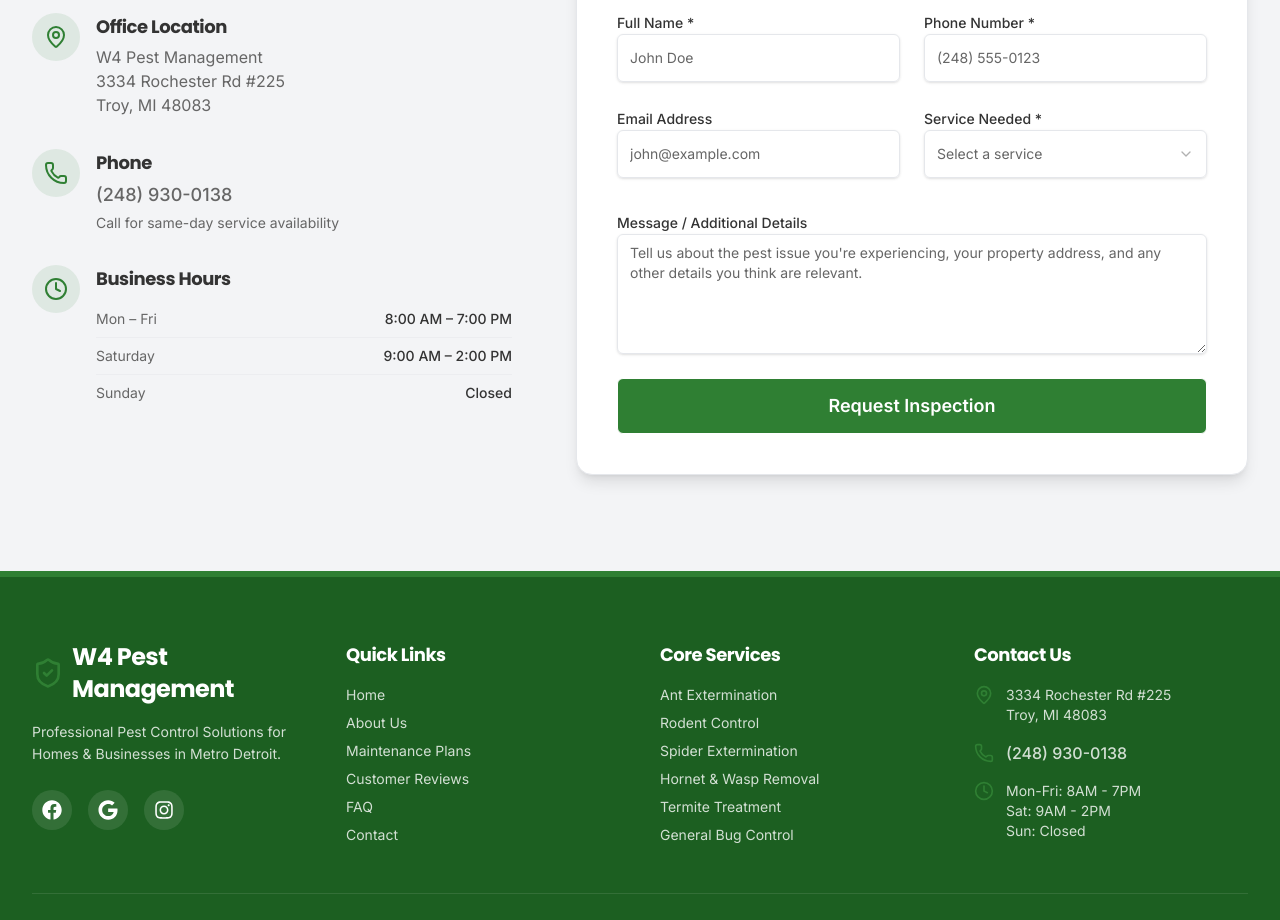
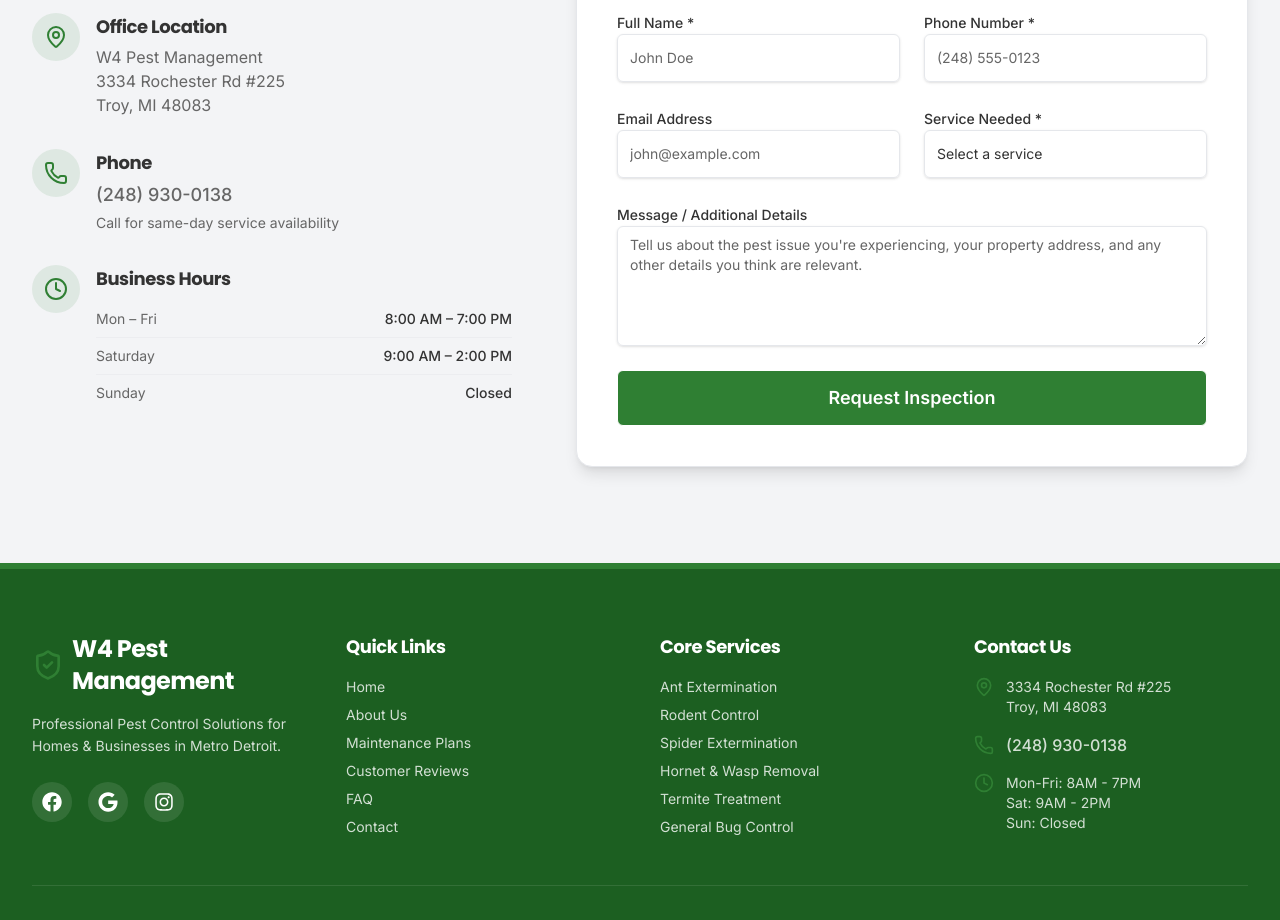
Before and after one commit to adrianlehmann/pestcontrol, a React (Vite) app in the folder artifacts/w4-pest-management/: page / in a window 1280 px wide. Shown: the part 7640-8560 px from the top of the page. Built offline with nearby package versions, Linux system fonts and the light colour scheme.

Commit message:
adjust dropdown

```diff
--- a/artifacts/w4-pest-management/src/pages/LandingPage.tsx
+++ b/artifacts/w4-pest-management/src/pages/LandingPage.tsx
@@ -9,9 +9,6 @@
 import { Accordion, AccordionContent, AccordionItem, AccordionTrigger } from '@/components/ui/accordion';
 import { Input } from '@/components/ui/input';
 import { Textarea } from '@/components/ui/textarea';
-import {
-  Select, SelectContent, SelectItem, SelectTrigger, SelectValue
-} from '@/components/ui/select';
 import { useForm } from 'react-hook-form';
 import { z } from 'zod';
 import { zodResolver } from '@hookform/resolvers/zod';
@@ -37,6 +34,18 @@
   }
   return `(${digits.slice(0, 3)}) ${digits.slice(3, 6)}-${digits.slice(6)}`;
 }
+
+const services = [
+  "General Pest Inspection",
+  "Ant Extermination",
+  "Spider Extermination",
+  "Rodent Extermination",
+  "Hornet & Wasp Removal",
+  "Bee Removal",
+  "Termite Inspection",
+  "Termite Treatment",
+  "Other / Not Sure",
+];
 
 const contactFormSchema = z.object({
   name: z.string().min(2, "Name is required"),
@@ -774,24 +783,19 @@
                         render={({ field }) => (
                           <FormItem>
                             <FormLabel>Service Needed *</FormLabel>
-                            <Select onValueChange={field.onChange} value={field.value}>
-                              <FormControl>
-                                <SelectTrigger className="h-12">
-                                  <SelectValue placeholder="Select a service" />
-                                </SelectTrigger>
-                              </FormControl>
-                              <SelectContent>
-                                <SelectItem value="general">General Pest Inspection</SelectItem>
-                                <SelectItem value="ants">Ant Extermination</SelectItem>
-                                <SelectItem value="spiders">Spider Extermination</SelectItem>
-                                <SelectItem value="rodents">Rodent Extermination</SelectItem>
-                                <SelectItem value="wasps">Hornet & Wasp Removal</SelectItem>
-                                <SelectItem value="bees">Bee Removal</SelectItem>
-                                <SelectItem value="termites_insp">Termite Inspection</SelectItem>
-                                <SelectItem value="termites_treat">Termite Treatment</SelectItem>
-                                <SelectItem value="other">Other / Not Sure</SelectItem>
-                              </SelectContent>
-                            </Select>
+                            <FormControl>
+                              <select
+                                {...field}
+                                className="flex h-12 w-full rounded-md border border-input bg-transparent px-3 py-2 text-sm shadow-sm transition-colors focus-visible:outline-none focus-visible:ring-1 focus-visible:ring-ring appearance-none"
+                              >
+                                <option value="">Select a service</option>
+                                {services.map((service) => (
+                                  <option key={service} value={service}>
+                                    {service}
+                                  </option>
+                                ))}
+                              </select>
+                            </FormControl>
                             <FormMessage />
                           </FormItem>
                         )}
```
